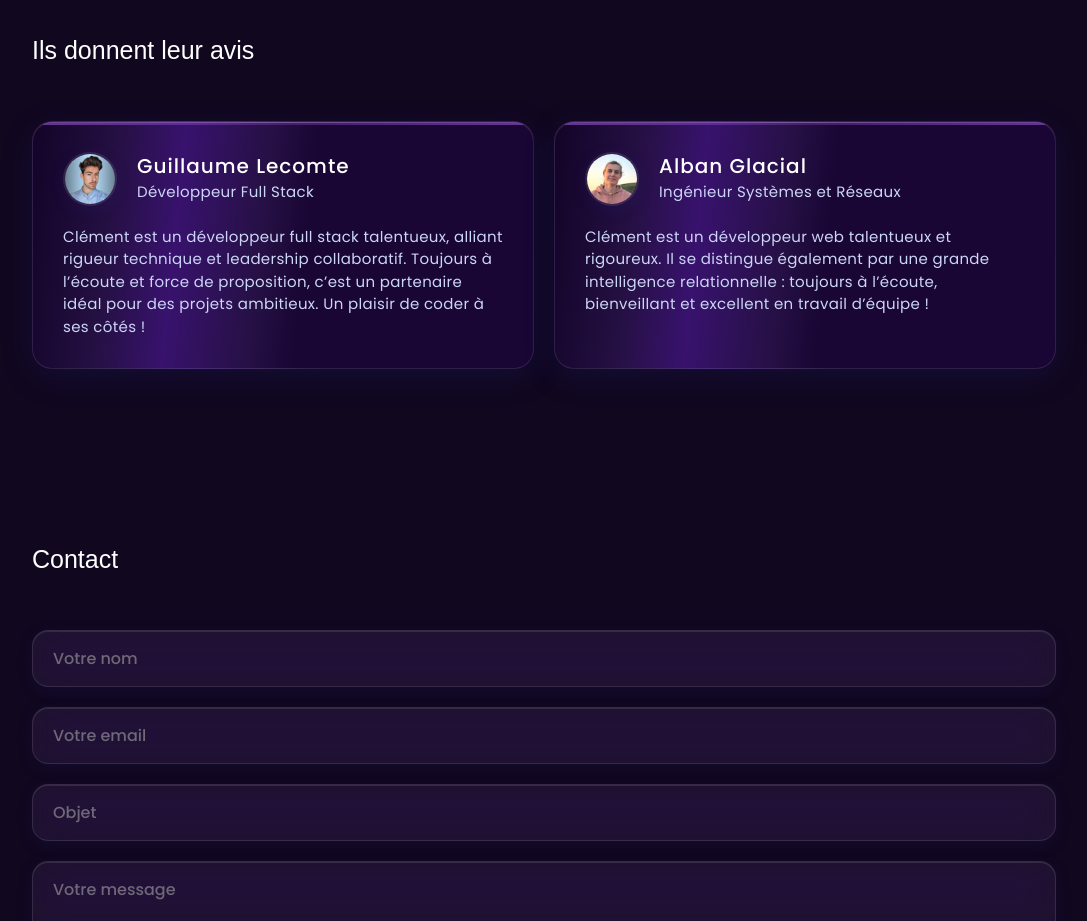
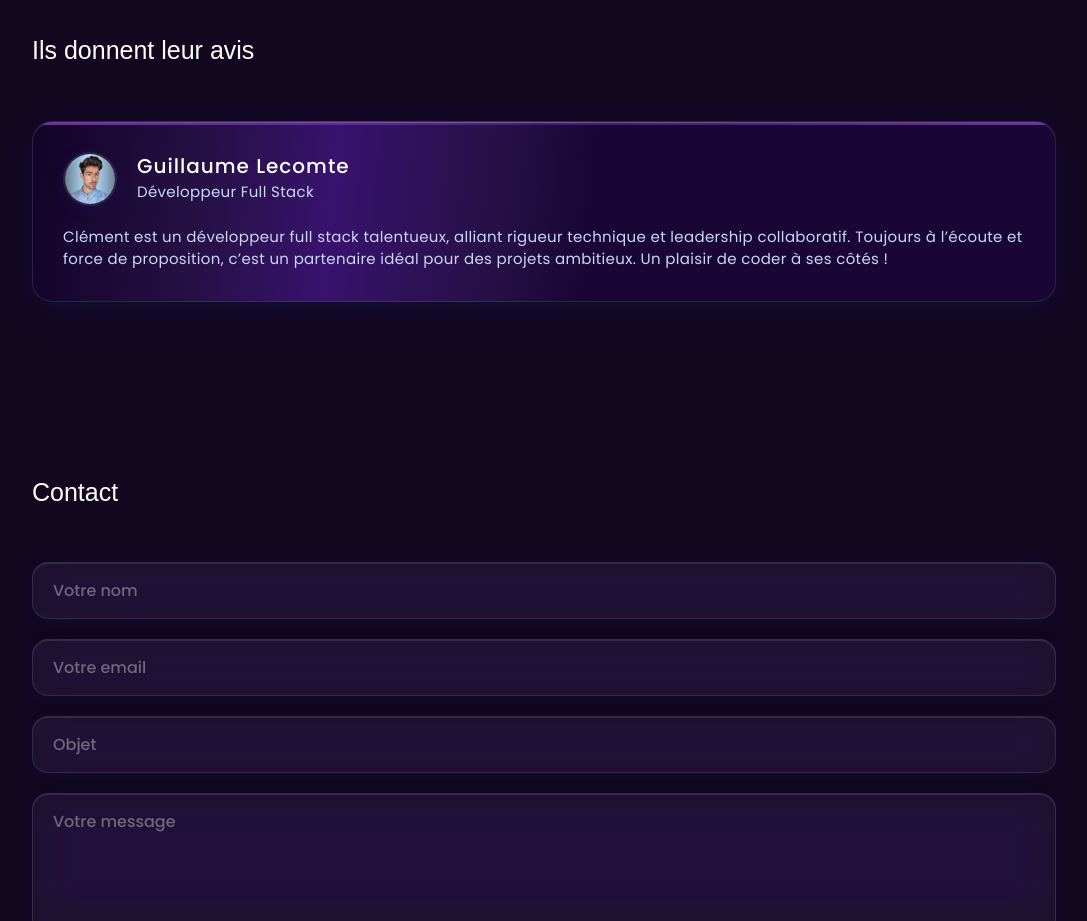
Before and after one commit to Erpriex/portfolio, a React (Create React App) app: page / in a window 1280 px wide. Shown: the part 1980-2901 px from the top of the page, without its empty margins (96-1183 px from the left). Built offline with nearby package versions, Linux system fonts and the light colour scheme; a web font is replaced by a local one.

Commit message:
🔥 Remove reco

```diff
--- a/src/pages/HomePage.js
+++ b/src/pages/HomePage.js
@@ -11,7 +11,6 @@ import rifraichImg from "../assets/img/rifraich.png";
 import bookmetrieImg from "../assets/img/bookmetrie.jpeg";
 import gleephImg from "../assets/img/gleeph.jpg";
 import glecomteImg from "../assets/img/glecomte.png";
-import aglacialImg from "../assets/img/aglacial.png";
 import LiquidGlassButton from "../components/LiquidGlassButton";
 
 const HomePage = () => {
@@ -24,13 +23,6 @@ const HomePage = () => {
       job: "Développeur Full Stack",
       content:
         "Clément est un développeur full stack talentueux, alliant rigueur technique et leadership collaboratif. Toujours à l’écoute et force de proposition, c’est un partenaire idéal pour des projets ambitieux. Un plaisir de coder à ses côtés !",
-    },
-    {
-      img: aglacialImg,
-      name: "Alban Glacial",
-      job: "Ingénieur Systèmes et Réseaux",
-      content:
-        "Clément est un développeur web talentueux et rigoureux. Il se distingue également par une grande intelligence relationnelle : toujours à l’écoute, bienveillant et excellent en travail d’équipe !",
     },
   ];
 
```
Also changed, not shown: src/assets/img/aglacial.png (deleted).
